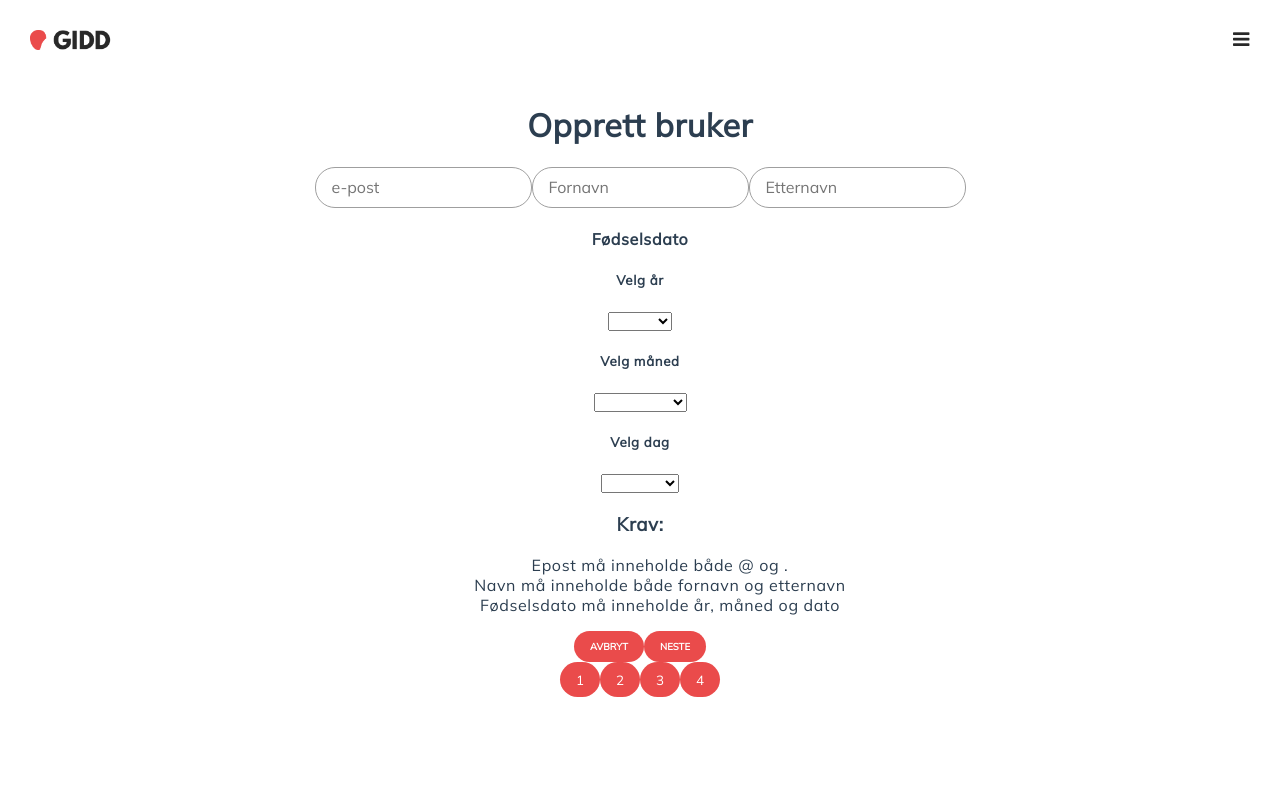
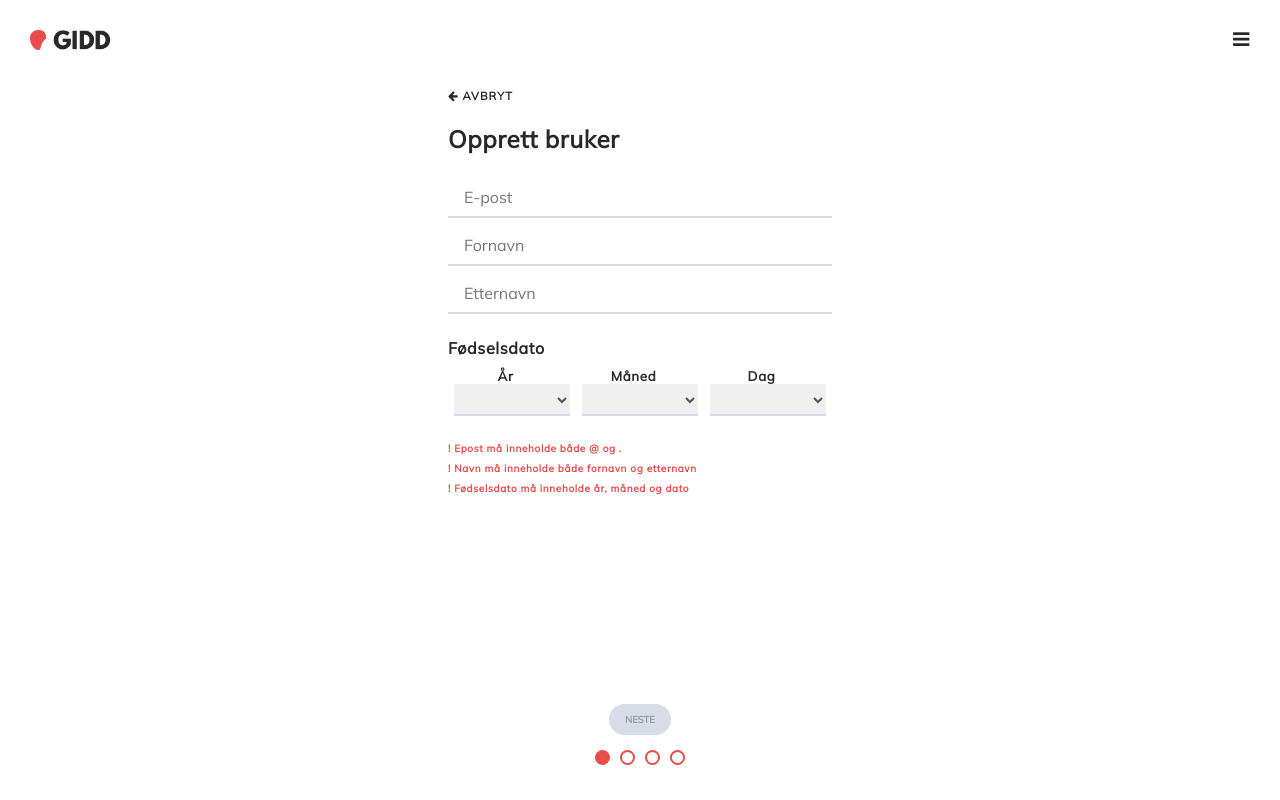
Before and after one commit to Idaht/GIDD, a Vue app in the folder frontend/: page /sign-up in a window 1280 px wide. Built offline with nearby package versions, Linux system fonts and the light colour scheme; the HTML template or start-up script is replaced by a standard one.

Commit message:
Organized HTML elements and added CSS

```diff
--- a/frontend/src/views/SignUp.vue
+++ b/frontend/src/views/SignUp.vue
@@ -1,83 +1,142 @@
 <template>
-  <div id="page">
-    <div id="pageOne" v-if="stage === 1">
-      <h1>Opprett bruker</h1>
-      <input type="epost" placeholder="e-post" v-model="user.email" />
-      <input type="fornavn" placeholder="Fornavn" v-model="user.forename" />
-      <input type="etternavn" placeholder="Etternavn" v-model="user.surname" />
-
+  <div id="sign-up">
+    <span @click="prevPage" class="back-button">
+      <i class="fa fa-arrow-left" aria-hidden="true"></i>
+      {{ buttonBackNames }}
+    </span>
+    <div id="page-one" v-if="stage === 1">
+      <h2>Opprett bruker</h2>
+      <div id="sign-up-form-container">
+        <input
+          class="sign-up-form-input"
+          type="epost"
+          placeholder="E-post"
+          v-model="user.email"
+        />
+        <input
+          class="sign-up-form-input"
+          type="fornavn"
+          placeholder="Fornavn"
+          v-model="user.forename"
+        />
+        <input
+          class="sign-up-form-input"
+          type="etternavn"
+          placeholder="Etternavn"
+          v-model="user.surname"
+        />
+        <!-- TODO: fiks sånn at option vises i dropdown. Er ikke mulig nå
+        pga select bruker v-model, så må trolig fikses i js -->
+        <div id="sign-up-form-birthday-container">
           <h4>Fødselsdato</h4>
-      <h5>Velg år</h5>
-      <select v-model="selectedYear">
+          <div id="sign-up-form-birthday">
+            <div id="birthday-year" class="birthday-form">
+              <h5>År</h5>
+              <select class="dropdown" v-model="selectedYear">
                 <option hidden disabled value>Velg år</option>
                 <option v-for="(year, index) in availableYears" :key="index">
                   {{ year }}
                 </option>
               </select>
-      <h5>Velg måned</h5>
+            </div>
+            <div id="birthday-month" class="birthday-form">
+              <h5>Måned</h5>
               <select name="month" v-model="selectedMonth">
-        <option value="month" selected disabled hidden>Velg måned</option>
+                <option value="month" selected disabled hidden>
+                  Velg måned
+                </option>
                 <option v-for="(month, index) in months" :key="month + index">
                   {{ month.name }}
                 </option>
               </select>
-      <h5>Velg dag</h5>
+            </div>
+            <div id="birthday-day" class="birthday-form">
+              <h5>Dag</h5>
               <select name="day" v-model="selectedDay">
                 <option value="day" selected disabled hidden>Velg dato</option>
                 <option v-for="index in daysInCurrentMonth" :key="index">
                   {{ index }}
                 </option>
               </select>
-
-      <h3>Krav:</h3>
+            </div>
+          </div>
+        </div>
+      </div>
+      <div id="conditions-container">
         <ul>
-        <!-- <ul><li v-if="!isEmailValid>-Epost må inneholde både @ og .</li></ul>-->
-        <li v-if="!isEmailValid">Epost må inneholde både @ og .</li>
-        <li v-if="!isNameValid">Navn må inneholde både fornavn og etternavn</li>
+          <li v-if="!isEmailValid">! Epost må inneholde både @ og .</li>
+          <li v-if="!isNameValid">
+            ! Navn må inneholde både fornavn og etternavn
+          </li>
           <li v-if="!isBirthDateValid">
-          Fødselsdato må inneholde år, måned og dato
+            ! Fødselsdato må inneholde år, måned og dato
           </li>
         </ul>
       </div>
+    </div>
 
-    <div id="pageTwo" v-else-if="stage === 2">
+    <div id="page-two" v-else-if="stage === 2">
       <h2>Skriv inn passord</h2>
-      <input type="password" v-model="user.password" placeholder="Passord" />
+      <div id="sign-up-form-container">
         <input
+          class="sign-up-form-input"
+          type="password"
+          v-model="user.password"
+          placeholder="Passord"
+        />
+        <input
+          class="sign-up-form-input"
           type="password"
           v-model="repeatPassword"
           placeholder="Gjenta passord"
         />
+        <div id="conditions-container">
           <span> {{ passwordFeedback }} </span>
         </div>
+      </div>
+    </div>
 
-    <div id="pageThree" v-else-if="stage === 3">
-      <div class="container">
+    <!-- TODO: Fiks opplastning til profilbilde -->
+    <div id="page-three" v-else-if="stage === 3">
+      <h2>Last opp profilbilde</h2>
+      <div class="sign-up-form-container-picture">
+        <img
+          id="profile-picture"
+          src="../../img/hamster-pfp.jpg"
+          alt="profile-picture"
+        />
         <form @submit.prevent="handleSubmit">
-          <div class="form-group">
-            <input type="file" @change="uploadFile" multiple />
+          <div class="picture-upload-submit">
+            <input
+              id="picture-input"
+              type="file"
+              @change="uploadFile"
+              multiple
+            />
           </div>
-          <div class="form-group">
-            <button class="btn btn-success btn-block btn-lg">Last opp</button>
+          <div class="picture-upload-submit">
+            <span>Last opp</span>
           </div>
         </form>
       </div>
     </div>
 
-    <div id="pageFour" v-else-if="stage === 4">
-      <h1>Godta betingelser</h1>
-      <div class="terms-box">
+    <div id="page-four" v-else-if="stage === 4">
+      <h2>Godta betingelser</h2>
+      <div class="terms-and-conditions-container">
+        {{ termsAndConditions }}
         {{ termsAndConditions }}
       </div>
+      <!-- TODO: Deaktiver "registrer"-knappen frem til boksen er krysset av -->
+      <input type="checkbox" name="checkbox" value="check" id="agree" /> Jeg
+      godtar brukervilkårene
     </div>
 
     <div id="wrong" v-else>
       <h1>Something went wrong</h1>
     </div>
 
-    <button @click="prevPage" class="router-link-button">
-      {{ buttonBackNames }}
-    </button>
+    <div id="navigation">
       <button
         @click="nextPage"
         class="router-link-button"
@@ -86,36 +145,29 @@
         {{ nextButtonNames }}
       </button>
 
-    <div>
-      <!-- TODO: Disse skal styles slik at de er tre små runde prikker-->
+      <div id="dots-container">
         <button
           @onclick="onClickDot(1)"
-        class="GradeOfCompletion"
-        :disabled="true"
-      >
-        1
-      </button>
+          class="completion-dot"
+          id="betch"
+          :disabled="false"
+        ></button>
         <button
           @onclick="onClickDot(2)"
-        class="GradeOfCompletion"
+          class="completion-dot"
           :disabled="true"
-      >
-        2
-      </button>
+        ></button>
         <button
           @onclick="onClickDot(3)"
-        class="GradeOfCompletion"
+          class="completion-dot"
           :disabled="true"
-      >
-        3
-      </button>
+        ></button>
         <button
           @onclick="onClickDot(4)"
-        class="GradeOfCompletion"
+          class="completion-dot"
           :disabled="true"
-      >
-        4
-      </button>
+        ></button>
+      </div>
     </div>
   </div>
 </template>
@@ -141,6 +193,7 @@ export default defineComponent({
     //overall
     const router = useRouter();
     const stage = ref(1);
+    const termsChecked = ref(true);
     const disableDotTwo = ref(true);
     const disableDotThree = ref(true);
     const disableDotFour = ref(true);
@@ -152,7 +205,7 @@ export default defineComponent({
 
     const nextButtonNames = computed(() => {
       if (stage.value === 4) {
-        return "Godta og registrer";
+        return "Registrer";
       } else return "Neste";
     });
 
@@ -163,8 +216,7 @@ export default defineComponent({
     const nextPage = () => {
       if (stage.value < 4) {
         stage.value++;
-      }
-      else if(stage.value === 4){
+      } else if (stage.value === 4) {
         saveUser();
       }
     };
@@ -172,8 +224,7 @@ export default defineComponent({
     const prevPage = () => {
       if (stage.value > 1) {
         stage.value--;
-      }
-      else if (stage.value === 1) {
+      } else if (stage.value === 1) {
         router.push("/");
       }
     };
@@ -347,7 +398,7 @@ export default defineComponent({
     } as SignUpUser);
 
     const saveUser = async (): Promise<void> => {
-     if(await store.dispatch("register", user)){
+      if (await store.dispatch("register", user)) {
         router.replace("/activity-feed");
       } else {
         router.push("/error");
@@ -378,6 +429,7 @@ export default defineComponent({
 
       //stage four
       termsAndConditions,
+      termsChecked,
 
       //overall
       buttonBackNames,
@@ -394,16 +446,196 @@ export default defineComponent({
 });
 </script>
 
-<style scoped>
-.terms-box {
-  overflow: scroll;
+<style scoped lang="scss">
+$primary-color: #282828;
+$secondary-color: #ea4b4b;
+$disabled-color: #d7dce6;
+$padding: 0.6rem 1rem 0.6rem 1rem;
+
+h4 {
+  margin: 0;
 }
 
-li {
-  list-style-type: none;
+h5 {
+  margin: 0;
+  padding-right: 13px;
 }
 
-.page {
-  overflow: scroll;
+#sign-up {
+  margin: 35px;
+  text-align: left;
+  color: $primary-color;
+  margin-bottom: 130px;
+  @media only screen and (min-width: 600px) {
+    width: 30%;
+    margin: auto;
+  }
+}
+
+#sign-up-form-container {
+  display: grid;
+  grid-auto-rows: 3rem 3rem 3rem 6rem;
+  margin-bottom: 20px;
+}
+
+.sign-up-form-container-picture {
+  text-align: center;
+}
+
+.sign-up-form-input {
+  width: 100%;
+  border-radius: 0;
+  border-width: 0;
+  border-bottom: 2px #d7dce6 solid;
+}
+
+.sign-up-form-input:active,
+.sign-up-form-input:focus {
+  border: none;
+  box-shadow: none;
+  border-bottom: 5px $secondary-color solid;
+}
+
+#sign-up-form-birthday-container {
+  display: grid;
+  grid-template-rows: auto;
+  margin: 20px 0px 20px 0px;
+}
+
+#sign-up-form-birthday {
+  display: grid;
+  grid-template-columns: 1fr 1fr 1fr;
+  margin-top: 10px;
+}
+
+.birthday-form {
+  width: 100%;
+  text-align: center;
+}
+
+select {
+  width: 90%;
+  height: 2rem;
+  border-radius: 0;
+  border-width: 0;
+  border-bottom: 2px $disabled-color solid;
+  font-family: "Mulish", sans-serif;
+  font-size: 1rem;
+  text-align-last: center;
+  color: #54545e;
+}
+
+option {
+  height: 30px;
+}
+
+select:focus {
+  box-shadow: none;
+}
+
+#conditions-container {
+  padding-top: 5px;
+  padding-bottom: 15px;
+  height: 60px;
+  font-weight: 600;
+  color: $secondary-color;
+  font-size: 10px;
+  line-height: 20px;
+}
+
+ul {
+  list-style-type: none;
+  margin: 0;
+  padding: 0;
+}
+
+#profile-picture {
+  width: 150px;
+  border-radius: 50%;
+  background-color: #999;
+  align-items: center;
+  justify-content: center;
+  justify-self: center;
+}
+
+.picture-upload-submit {
+  margin-top: 15px;
+  font-weight: 600;
+}
+
+#picture-input {
+  width: 100%;
+}
+
+#navigation {
+  text-align: center;
+  position: fixed;
+  padding-top: 10px;
+  padding-bottom: 30px;
+  bottom: 0px;
+  left: 0;
+  right: 0;
+  background-color: #ffffff;
+}
+
+button:disabled {
+  background-color: $disabled-color;
+  color: #9499a5;
+}
+
+#dots-container {
+  display: grid;
+  padding-top: 10px;
+  margin: auto;
+  grid-template-columns: 1fr 1fr 1fr 1fr;
+  width: 100px;
+  justify-content: center;
+}
+
+button.completion-dot {
+  height: 15px;
+  width: 15px;
+  border-radius: 20px;
+  margin: 5px;
+  display: block;
+  background: $secondary-color;
+  padding: 0px;
+}
+
+button.completion-dot:disabled {
+  border: 2px $secondary-color solid;
+  background-color: #ffffff;
+  opacity: 100%;
+}
+
+.back-button {
+  color: $primary-color;
+  text-transform: uppercase;
+  letter-spacing: 1px;
+  font-weight: 600;
+  font-size: 0.7rem;
+  width: 60px;
+  text-align: center;
+}
+
+.back-button:hover {
+  color: $secondary-color;
+}
+
+.terms-and-conditions-container {
+  overflow-y: scroll;
+  font-size: 0.8rem;
+  line-height: 1rem;
+  height: 16rem;
+  margin-bottom: 20px;
+}
+
+::-webkit-scrollbar {
+  width: 0;
+  background: transparent;
+}
+
+::-webkit-scrollbar-thumb {
+  background: #ff0000;
 }
 </style>
```
Lines whose indentation alone changed are shown as unchanged.
